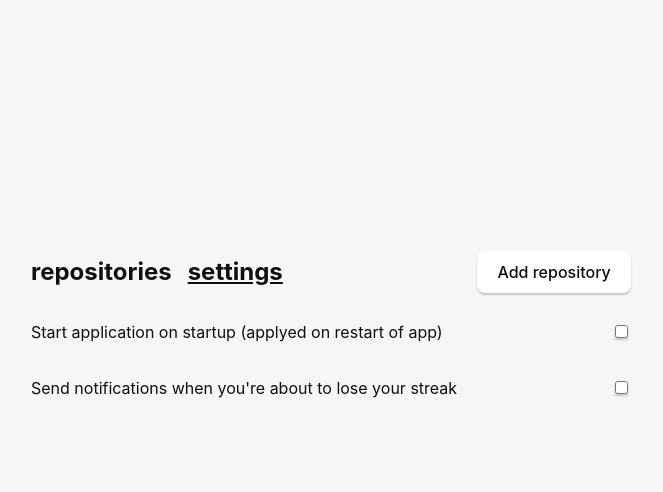
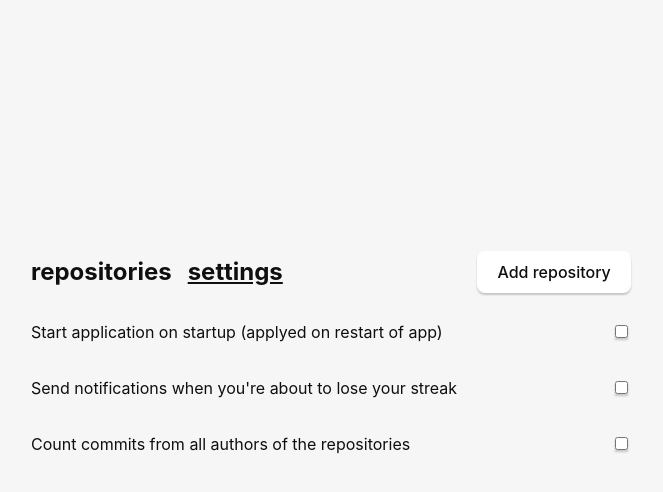
Before and after one commit to Winterwolf365/git-streak, a plain HTML site: page src/index.html in a window 1280 px wide. Both pictures are taken after a click on the element "repositories". Shown: the whole page, without its empty margins (309-972 px from the left). Drawn offline with Linux system fonts and the light colour scheme.

Commit message:
add toggle to count commits from all authors

```diff
--- a/src/index.html
+++ b/src/index.html
@@ -40,6 +40,12 @@
         </label>
         <input type="checkbox" name="notifications" id="notifications" onchange="set_notifications()">
       </form>
+      <form>
+        <label for="all_authors">
+          <p>Count commits from all authors of the repositories</p>
+        </label>
+        <input type="checkbox" name="all_authors" id="all_authors" onchange="set_all_authors()">
+      </form>
     </section>
   </div>
   </div>
--- a/src/settings.js
+++ b/src/settings.js
@@ -5,6 +5,7 @@ async function get_settings() {
 
     document.querySelector("#startup").checked = settings[0];
     document.querySelector("#notifications").checked = settings[1];
+    document.querySelector("#all_authors").checked = settings[2];
 }
 
 async function set_startup() {
@@ -14,3 +15,8 @@ async function set_startup() {
 async function set_notifications() {
     await invoke('set_notifications_setting', { notifications: document.querySelector("#notifications").checked });
 }
+
+async function set_all_authors() {
+    await invoke('set_all_authors_setting', { allAuthors: document.querySelector("#all_authors").checked });
+    reload();
+}
```
